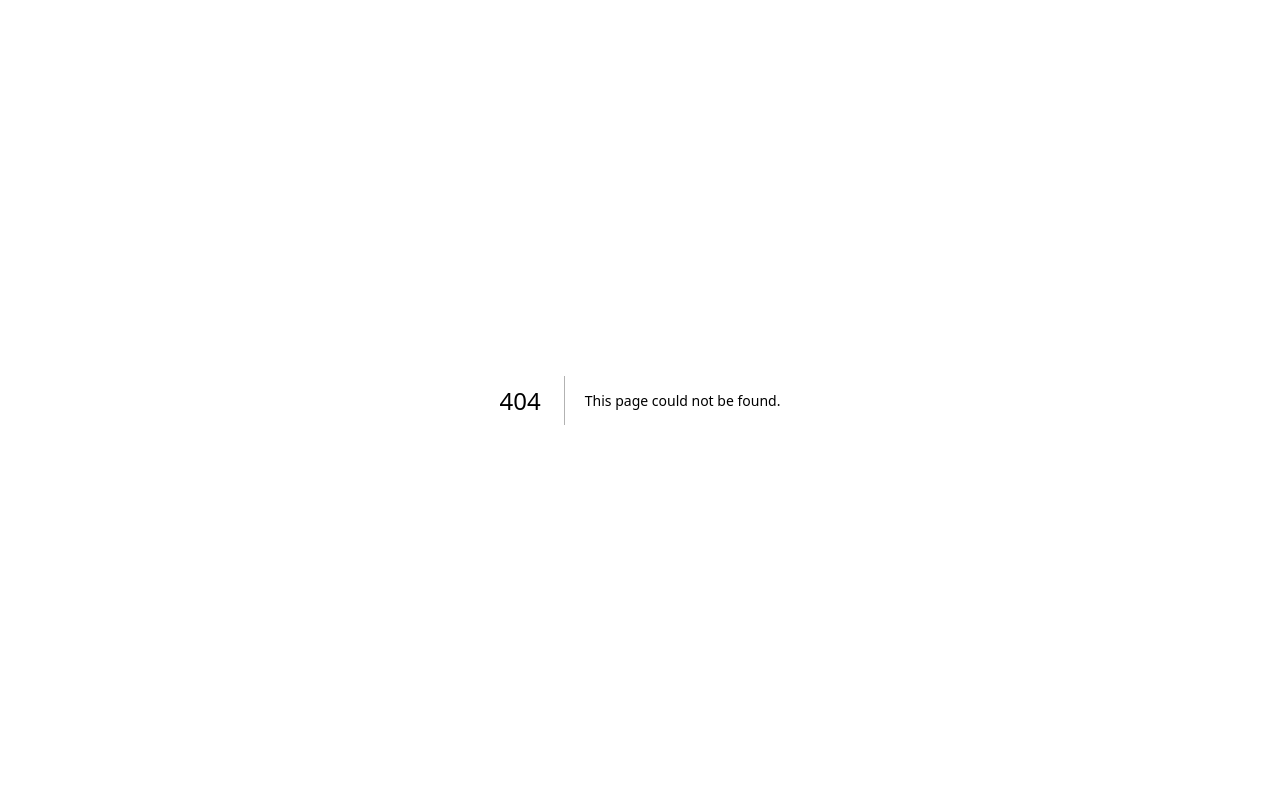
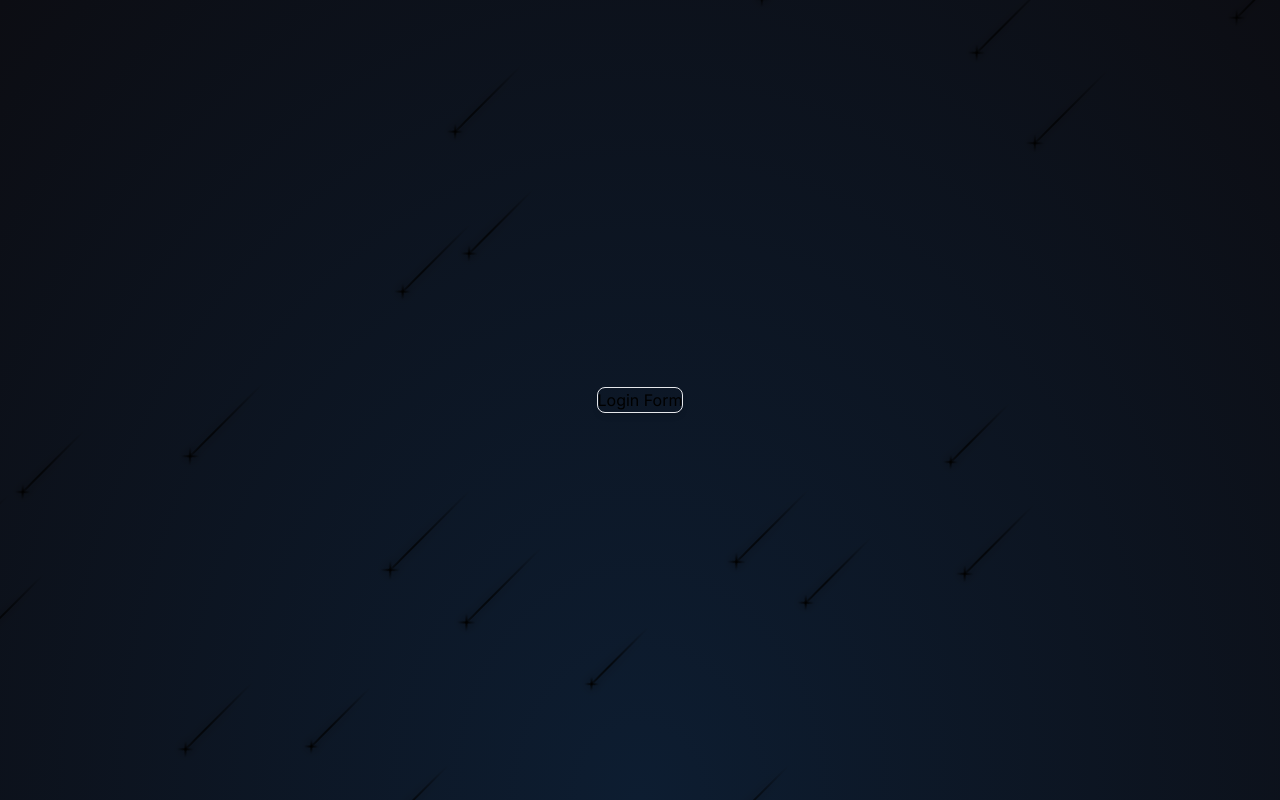
Before and after one commit to itsunknown01/Discord-Clone, a Next.js app: page /login in a window 1280 px wide. Before the commit this address had no page. Built offline with nearby package versions, Linux system fonts and the light colour scheme.

Commit message:
Auth and Ui setup
Auth Ui is setup and necessary components are being created

```diff
--- /dev/null
+++ b/app/(auth)/login/page.tsx
@@ -0,0 +1,9 @@
+import AuthWrapper from "@/components/wrappers/auth-wrapper";
+
+export default function Login() {
+    return (
+        <AuthWrapper>
+            Login Form
+        </AuthWrapper>
+    )
+}
--- a/app/globals.css
+++ b/app/globals.css
@@ -1,6 +1,13 @@
 @tailwind base;
 @tailwind components;
 @tailwind utilities;
+
+html,
+body,
+:root {
+  height: 100%;
+  width: 100%;
+}
 
 :root {
   --foreground-rgb: 0, 0, 0;
--- /dev/null
+++ b/components/background/background.scss
@@ -0,0 +1,114 @@
+@mixin sp-layout {
+    @media screen and (max-width: 750px) {
+      @content;
+    }
+  }
+
+  body {
+    display: flex;
+    justify-content: center;
+    align-items: center;
+    min-height: 100vh;
+     background: radial-gradient(ellipse at bottom, #0d1d31 0%, #0c0d13 100%);
+    overflow: hidden;
+  }
+
+  @function random_range($min, $max) {
+    $rand: random();
+    $random_range: $min + floor($rand * (($max - $min) + 1));
+    @return $random_range;
+  }
+
+  .stars {
+    position: fixed;
+    top: 0;
+    left: 0;
+    width: 100%;
+    height: 120%;
+    transform: rotate(-45deg);
+  }
+
+  .star {
+    $star-count: 50;
+    --star-color: var(--primary-color);
+    --star-tail-length: 6em;
+    --star-tail-height: 2px;
+    --star-width: calc(var(--star-tail-length) / 6);
+    --fall-duration: 9s;
+    --tail-fade-duration: var(--fall-duration);
+
+    position: absolute;
+    top: var(--top-offset);
+    left: 0;
+    width: var(--star-tail-length);
+    height: var(--star-tail-height);
+    color: var(--star-color);
+    background: linear-gradient(45deg, currentColor, transparent);
+    border-radius: 50%;
+    filter: drop-shadow(0 0 6px currentColor);
+    transform: translate3d(104em, 0, 0);
+    animation: fall var(--fall-duration) var(--fall-delay) linear infinite, tail-fade var(--tail-fade-duration) var(--fall-delay) ease-out infinite;
+
+    @include sp-layout {
+      /* // For mobile performance, tail-fade animation will be removed QAQ */
+      animation: fall var(--fall-duration) var(--fall-delay) linear infinite;
+    }
+
+    @for $i from 1 through $star-count {
+      &:nth-child(#{$i}) {
+        --star-tail-length: #{random_range(500em, 750em) / 100};
+        --top-offset: #{random_range(0vh, 10000vh) / 100};
+        --fall-duration: #{random_range(6000, 12000s) / 1000};
+        --fall-delay: #{random_range(0, 10000s) / 1000};
+      }
+    }
+
+    &::before, &::after {
+      position: absolute;
+      content: '';
+      top: 0;
+      left: calc(var(--star-width) / -2);
+      width: var(--star-width);
+      height: 100%;
+      background: linear-gradient(45deg, transparent, currentColor, transparent);
+      border-radius: inherit;
+      animation: blink 2s linear infinite;
+    }
+
+    &::before {
+      transform: rotate(45deg);
+    }
+
+    &::after {
+      transform: rotate(-45deg);
+    }
+  }
+
+  @keyframes fall {
+    to {
+      transform: translate3d(-30em, 0, 0);
+    }
+  }
+
+  @keyframes tail-fade {
+    0%, 50% {
+      width: var(--star-tail-length);
+      opacity: 1;
+    }
+
+    70%, 80% {
+      width: 0;
+      opacity: 0.4;
+    }
+
+    100% {
+      width: 0;
+      opacity: 0;
+    }
+  }
+
+  @keyframes blink {
+    50% {
+      opacity: 0.6;
+    }
+  }
--- /dev/null
+++ b/components/background/star-background.tsx
@@ -0,0 +1,68 @@
+"use client";
+
+import React from "react";
+import "./background.scss";
+import { cn } from "@/lib/utils";
+
+interface StarBackgroundProps {
+  className?: string;
+}
+
+const StarBackground = ({ className }: StarBackgroundProps) => {
+  return (
+    <div className={cn("stars", className)}>
+      <div className="star"></div>
+      <div className="star"></div>
+      <div className="star"></div>
+      <div className="star"></div>
+      <div className="star"></div>
+      <div className="star"></div>
+      <div className="star"></div>
+      <div className="star"></div>
+      <div className="star"></div>
+      <div className="star"></div>
+      <div className="star"></div>
+      <div className="star"></div>
+      <div className="star"></div>
+      <div className="star"></div>
+      <div className="star"></div>
+      <div className="star"></div>
+      <div className="star"></div>
+      <div className="star"></div>
+      <div className="star"></div>
+      <div className="star"></div>
+      <div className="star"></div>
+      <div className="star"></div>
+      <div className="star"></div>
+      <div className="star"></div>
+      <div className="star"></div>
+      <div className="star"></div>
+      <div className="star"></div>
+      <div className="star"></div>
+      <div className="star"></div>
+      <div className="star"></div>
+      <div className="star"></div>
+      <div className="star"></div>
+      <div className="star"></div>
+      <div className="star"></div>
+      <div className="star"></div>
+      <div className="star"></div>
+      <div className="star"></div>
+      <div className="star"></div>
+      <div className="star"></div>
+      <div className="star"></div>
+      <div className="star"></div>
+      <div className="star"></div>
+      <div className="star"></div>
+      <div className="star"></div>
+      <div className="star"></div>
+      <div className="star"></div>
+      <div className="star"></div>
+      <div className="star"></div>
+      <div className="star"></div>
+      <div className="star"></div>
+    </div>
+  );
+};
+
+export default StarBackground;
--- /dev/null
+++ b/components/ui/card.tsx
@@ -0,0 +1,20 @@
+import * as React from "react";
+import { cn } from "@/lib/utils";
+
+const Card = React.forwardRef<
+  HTMLDivElement,
+  React.HTMLAttributes<HTMLDivElement>
+>(({ className, ...props }, ref) => (
+  <div
+    ref={ref}
+    className={cn(
+      "rounded-lg border bg-card text-card-foreground shadow-sm",
+      className
+    )}
+    {...props}
+  />
+));
+
+Card.displayName = "Card";
+
+export { Card };
--- /dev/null
+++ b/components/wrappers/auth-wrapper.tsx
@@ -0,0 +1,19 @@
+"use client";
+
+import React from "react";
+import StarBackground from "../background/star-background";
+import CardWrapper from "./card-wrapper";
+
+interface AuthWrapperProps {
+  children: React.ReactNode;
+}
+
+export default function AuthWrapper({ children }: AuthWrapperProps) {
+  return (
+    <CardWrapper>
+      <StarBackground className="w-full h-full -z-20" />
+
+      {children}
+    </CardWrapper>
+  );
+}
--- /dev/null
+++ b/components/wrappers/card-wrapper.tsx
@@ -0,0 +1,16 @@
+"use client";
+
+import React from "react";
+import { Card } from "../ui/card";
+import { cn } from "@/lib/utils";
+
+interface CardWrapperProps {
+  className?: string;
+  children: React.ReactNode;
+}
+
+export default function CardWrapper({ children, className }: CardWrapperProps) {
+  return (
+    <Card className={cn("max-w-[480px] shadow-md", className)}>{children}</Card>
+  );
+}
--- /dev/null
+++ b/lib/utils.ts
@@ -0,0 +1,6 @@
+import { type ClassValue,clsx } from "clsx";
+import { twMerge } from "tailwind-merge";
+
+export function cn(...inputs: ClassValue[]) {
+    return twMerge(clsx(inputs));
+}
--- /dev/null
+++ b/postcss.config.js
@@ -0,0 +1,6 @@
+module.exports = {
+  plugins: {
+    tailwindcss: {},
+    autoprefixer: {},
+  },
+}
--- /dev/null
+++ b/tailwind.config.js
@@ -0,0 +1,15 @@
+/** @type {import('tailwindcss').Config} */
+module.exports = {
+  content: [
+    "./app/**/*.{js,ts,jsx,tsx,mdx}",
+    "./pages/**/*.{js,ts,jsx,tsx,mdx}",
+    "./components/**/*.{js,ts,jsx,tsx,mdx}",
+
+    // Or if using `src` directory:
+    "./src/**/*.{js,ts,jsx,tsx,mdx}",
+  ],
+  theme: {
+    extend: {},
+  },
+  plugins: [],
+}
```
Also changed, not shown: package.json (+9 -5 lines), 1 other file (tests, documents, lock files or other folders).
